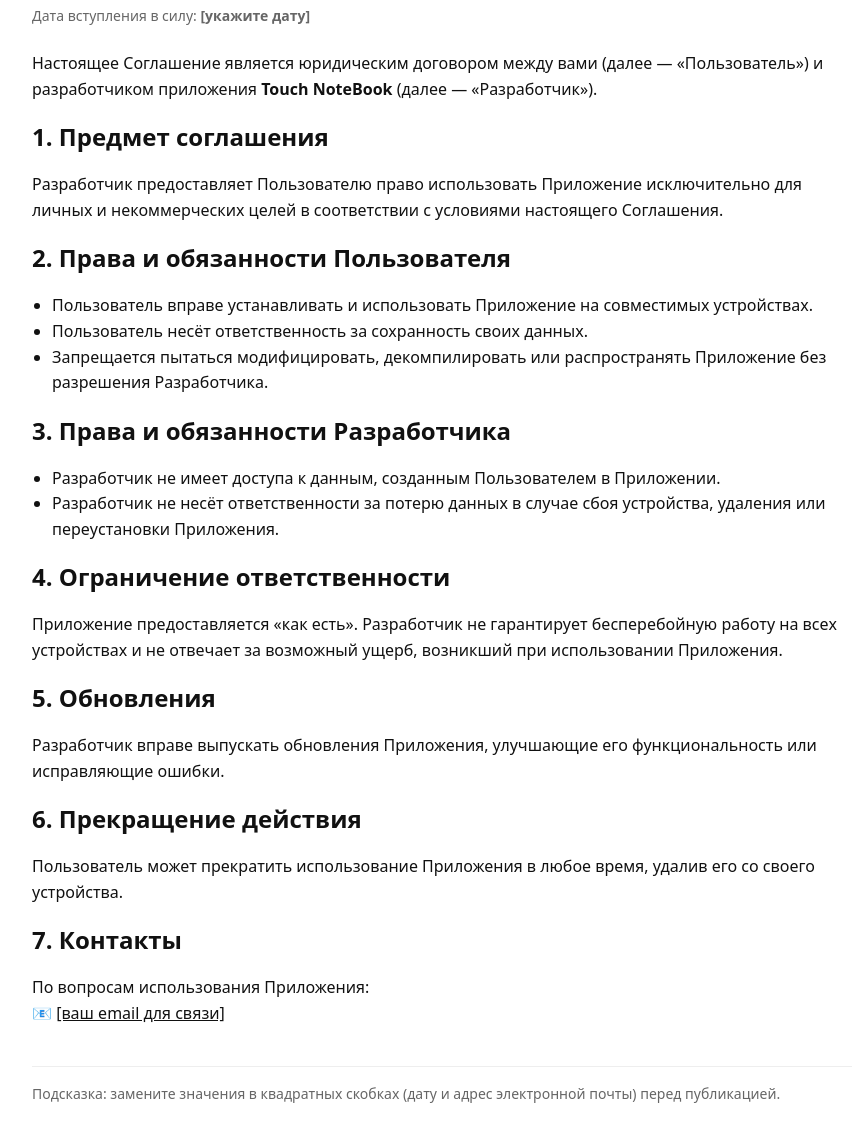
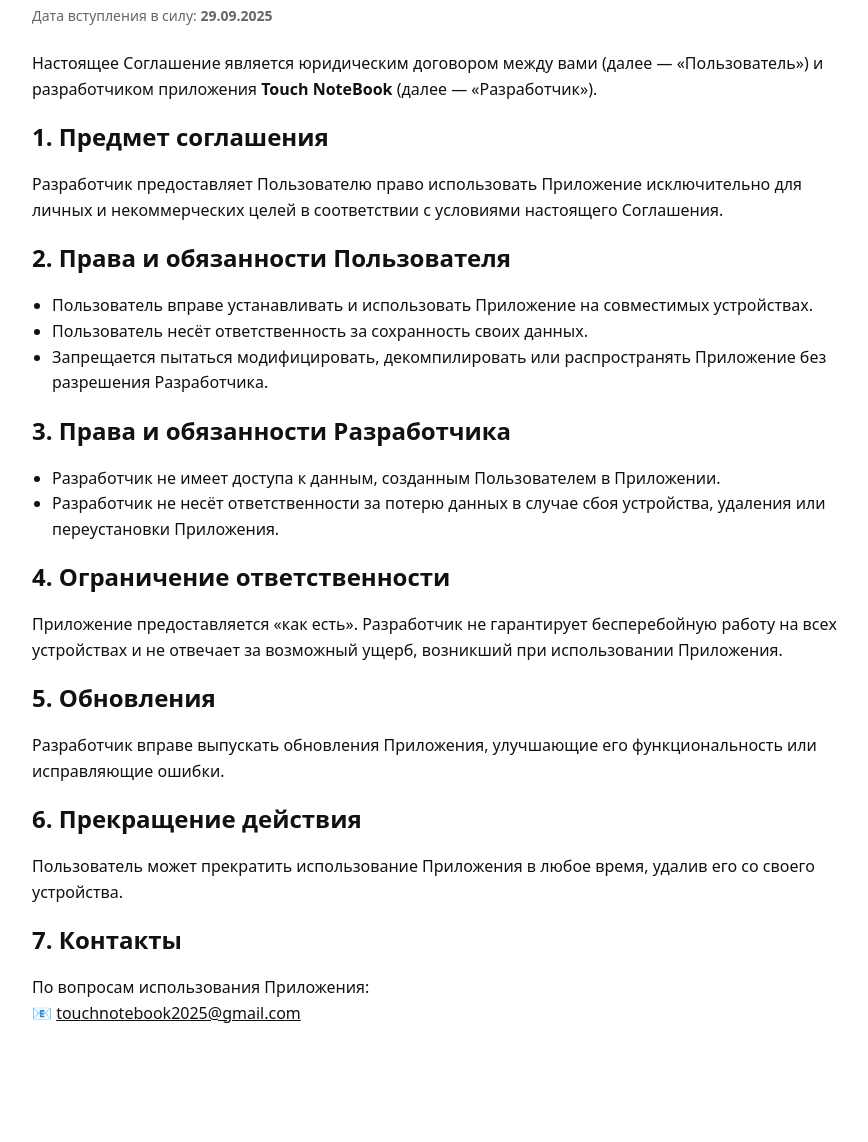
Before and after one commit to SergeyFierce/eula, a plain HTML site: page index.html in a window 1280 px wide. Shown: the part 78-1220 px from the top of the page, without its empty margins (198-1066 px from the left). Drawn offline with Linux system fonts and the light colour scheme.

Commit message:
Update index.html

```diff
--- a/index.html
+++ b/index.html
@@ -38,7 +38,7 @@
 <body>
   <main class="container">
     <h1>Пользовательское соглашение (EULA)</h1>
-    <div class="meta">Дата вступления в силу: <strong>[укажите дату]</strong></div>
+    <div class="meta">Дата вступления в силу: <strong>29.09.2025</strong></div>
 
     <p>Настоящее Соглашение является юридическим договором между вами (далее — «Пользователь») и разработчиком приложения <strong>Touch NoteBook</strong> (далее — «Разработчик»).</p>
 
@@ -69,9 +69,7 @@
 
     <h2>7. Контакты</h2>
     <p>По вопросам использования Приложения:<br>
-    📧 <a href="mailto:[ваш email для связи]">[ваш email для связи]</a></p>
-
-    <p class="footer-note">Подсказка: замените значения в квадратных скобках (дату и адрес электронной почты) перед публикацией.</p>
+    📧 <a href="mailto:touchnotebook2025@gmail.com">touchnotebook2025@gmail.com</a></p>
   </main>
 </body>
 </html>
```
